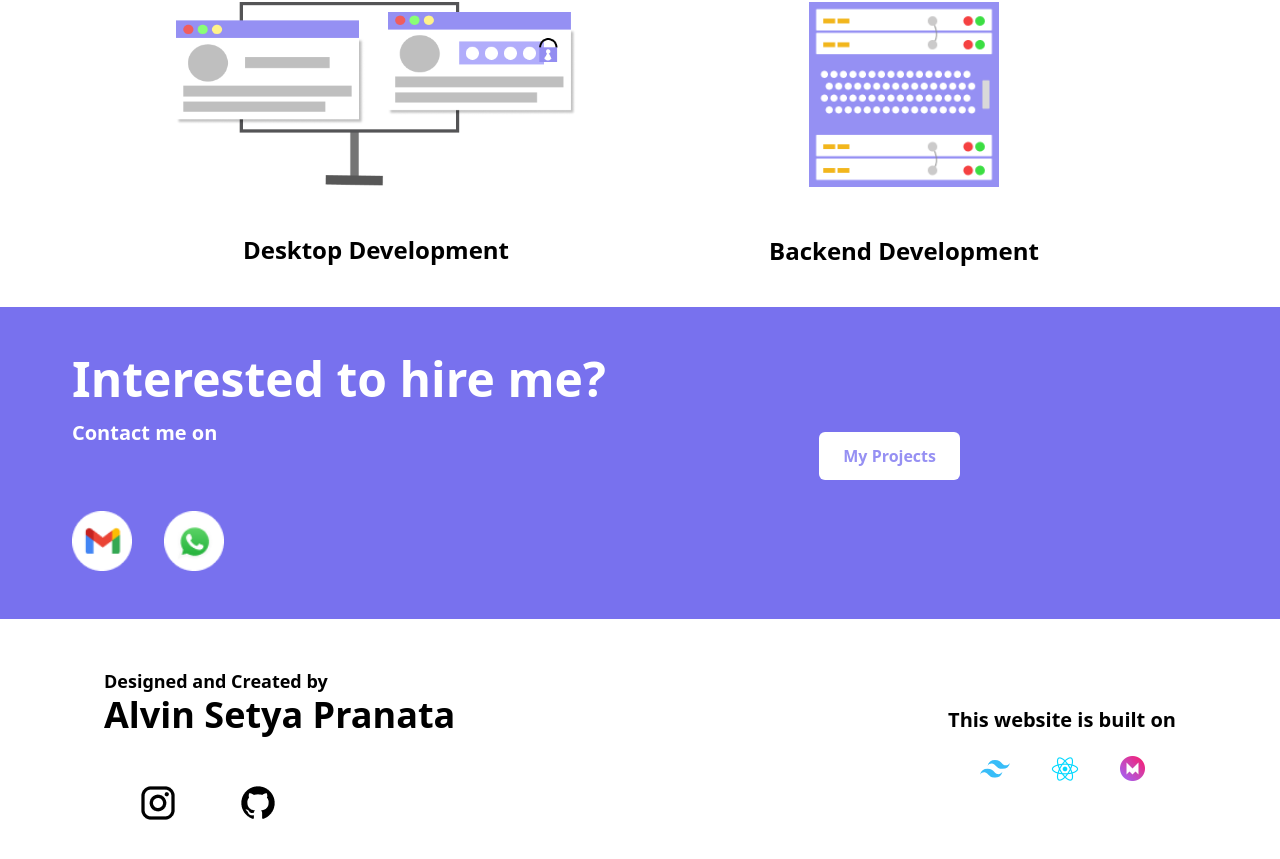
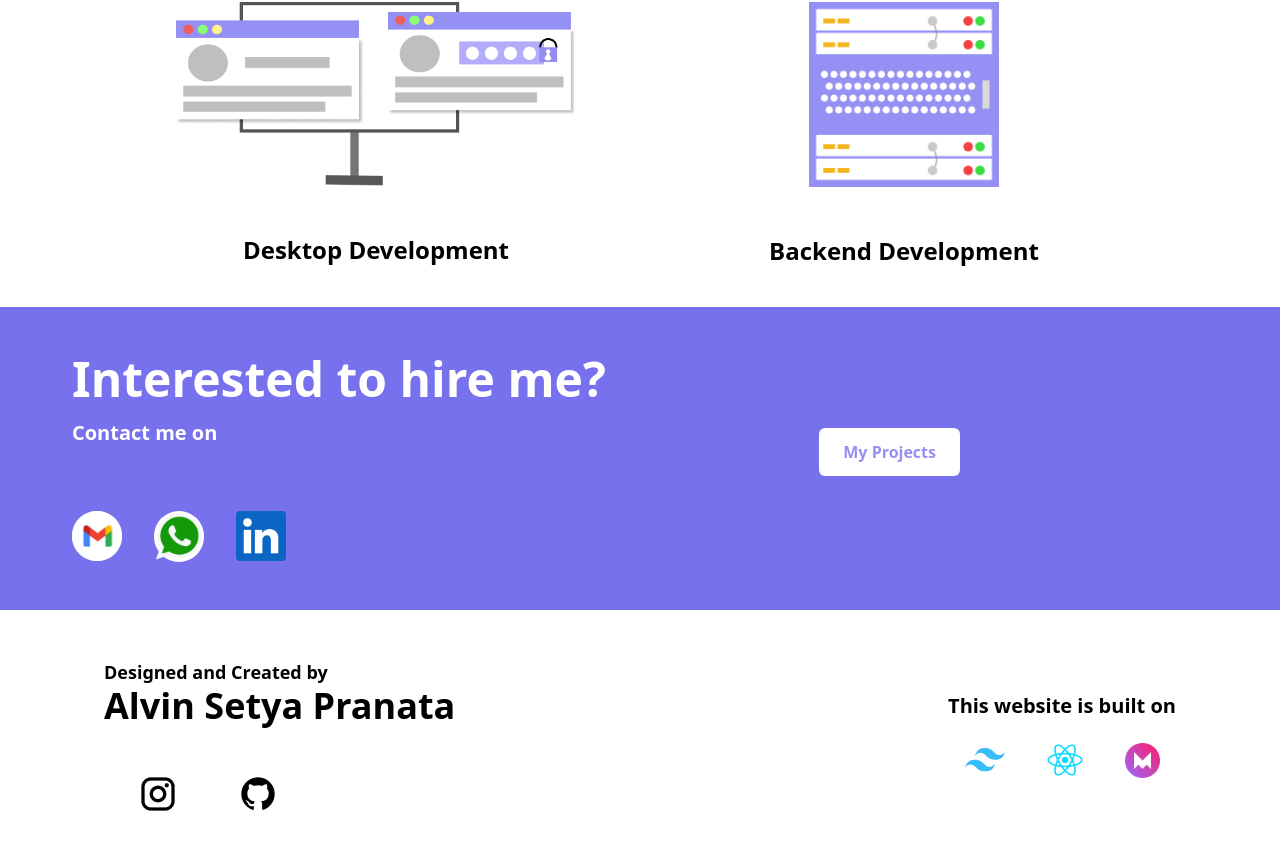
Before and after one commit to AlvinSetyaPranata/alvinsetyaportfolio, a React (Vite) app: page / in a window 1280 px wide. Shown: the part 1641-2500 px from the top of the page. Built offline with nearby package versions, Linux system fonts and the light colour scheme.

Commit message:
fix link, added linkedin

```diff
--- a/src/components/CircleLink.jsx
+++ b/src/components/CircleLink.jsx
@@ -2,9 +2,9 @@ import React from 'react'
 
 function CircleLink({url, linkTo}) {
   return (
-    <div className='rounded-full w-max md:mr-2 '>
+    <div className='rounded-full w-max md:mr-2 bg-white'>
         <a href={linkTo}>
-            <img src={url} className='w-[40px] md:w-[60px]' alt="icon" />
+            <img src={url} className='w-[40px] md:w-[50px]' alt="icon" />
         </a>
     </div>
   )
--- a/src/components/Footer.jsx
+++ b/src/components/Footer.jsx
@@ -19,11 +19,11 @@ function Footer() {
                 <div className='md:grid place-items-center hidden'>
                     <h2 className='font-semibold text-center whitespace-nowrap text-xl'>This website is built on</h2>
                     <div className='flex justify-center items-center gap-x-[40px] mt-[20px] w-full'>
-                        <img src="/tailwind.svg" className='w-[30px]' alt="logo" />
+                        <img src="/tailwind.svg" className='w-[40px]' alt="logo" />
 
-                        <img src="/reactjs.png" alt="logo" className='w-[30px] flex-shrink-0 flex-grow-0' />
+                        <img src="/reactjs.png" alt="logo" className='w-[40px] flex-shrink-0 flex-grow-0' />
 
-                        <img src="/framer.png" alt="logo" className='w-[25px] flex-shrink-0 flex-grow-0' />
+                        <img src="/framer.png" alt="logo" className='w-[35px] flex-shrink-0 flex-grow-0' />
                     </div>
                     <div>
 
--- a/src/pages/About/index.jsx
+++ b/src/pages/About/index.jsx
@@ -46,7 +46,7 @@ function About() {
             }
         },
 
-        'exit' : {
+        'exit': {
             x: [0, -500],
             opacity: 0,
             transition: {
@@ -86,25 +86,25 @@ function About() {
                     <div className='flex flex-col gap-y-[20px]'>
                         <motion.h3
                             className='font-bold text-3xl xl:text-4xl'
-                        initial={{x: -100, opacity: 0}}
-                        whileInView={{x: 0, opacity: 1, transition: {type: "spring", duration: 1}}}
+                            initial={{ x: -100, opacity: 0 }}
+                            whileInView={{ x: 0, opacity: 1, transition: { type: "spring", duration: 1 } }}
                         >Let me introduce myself</motion.h3>
                         <motion.p
                             className='font-semibold text-base xl:text-lg text-slate-400'
-                        initial={{y: 100, opacity: 0}}
-                        whileInView={{y: 0, opacity: 1, transition: {type: "tween", duration: 0.5}}}
+                            initial={{ y: 100, opacity: 0 }}
+                            whileInView={{ y: 0, opacity: 1, transition: { type: "tween", duration: 0.5 } }}
                         >My name is Alvin Setya Pranata, I'm college student's that focusing on Desktop, Website, and Mobile development, i've been expirienced for about 4 years, I started to get involved in programming when I was 14 years old, and since then I have been in first grade of high school, I learned about programming language self-taught, and I often work together with my classmates to make a project that can improve skills and knowledge</motion.p>
                     </div>
                     <div className='flex flex-col gap-y-[20px]'>
                         <motion.h3
                             className='font-bold text-3xl xl:text-4xl'
-                        initial={{x: -100, opacity: 0}}
-                        whileInView={{x: 0, opacity: 1, transition: {type: "spring", duration: 1, delay: 0.3}}}
+                            initial={{ x: -100, opacity: 0 }}
+                            whileInView={{ x: 0, opacity: 1, transition: { type: "spring", duration: 1, delay: 0.3 } }}
                         >My Expirience</motion.h3>
                         <motion.p
                             className='font-semibold text-lg xl:text-xl text-slate-400'
-                        initial={{y: 100, opacity: 0}}
-                        whileInView={{y: 0, opacity: 1, transition: {type: "tween", duration: 0.5, delay: 0.3}}}>
+                            initial={{ y: 100, opacity: 0 }}
+                            whileInView={{ y: 0, opacity: 1, transition: { type: "tween", duration: 0.5, delay: 0.3 } }}>
                             I've been working with popular framework such as React JS, Django, and Postgress to build website, and I once won 3rd place in a web design festival contest in Universitas Muhamaadiyah, and I also have expirience in freelancer</motion.p>
                     </div>
                 </section>
@@ -135,7 +135,7 @@ function About() {
                         whileInView="visible"
                     >
                         <CardSkills url="/weebstore.png" name="Weebstore" desc="A right place for otaku that have anything they needed" />
-                        <CardSkills url="/sheetwriter.png" name="Sheetwriter" desc="An application that help my father to make his work more efficient" reversed={true} delay={0.4}/>
+                        <CardSkills url="/sheetwriter.png" name="Sheetwriter" desc="An application that help my father to make his work more efficient" reversed={true} delay={0.4} />
                     </motion.div>
                 </section>
 
@@ -184,6 +184,7 @@ function About() {
                     <div className='flex items-center gap-4 xl:gap-6'>
                         <CircleLink linkTo="mailto:comand.alvin@gmail.com?subject=We want to hire you&body=messege" url="/gmail.png" />
                         <CircleLink linkTo="https://wa.me/6285334277450" url="/wa.png" />
+                        <CircleLink linkTo="https://www.linkedin.com/in/alvin-setya-3b23511b6" url="/linkedin.png" />
                     </div>
                 </motion.div>
 
--- a/src/pages/Home/index.jsx
+++ b/src/pages/Home/index.jsx
@@ -221,10 +221,11 @@ function Home() {
           <div className='flex items-center gap-4 md:gap-6'>
             <CircleLink linkTo="mailto:comand.alvin@gmail.com?subject=We want to hire you&body=messege" url="/gmail.png" />
             <CircleLink linkTo="https://wa.me/6285334277450" url="/wa.png" />
+            <CircleLink linkTo="https://www.linkedin.com/in/alvin-setya-3b23511b6" url="/linkedin.png" />
           </div>
         </motion.div>
 
-        <button className='right-[10%] md:right-[25%] top-[50%] md:top-[40%] text-lavender-500 font-semibold text-sm md:text-base py-[12px] md:py-[12px] px-4 md:px-6 bg-white absolute rounded-md'>My Projects</button>
+        <Link className='right-[10%] md:right-[25%] top-[50%] md:top-[40%] text-lavender-500 font-semibold text-sm md:text-base py-[12px] md:py-[12px] px-4 md:px-6 bg-white absolute rounded-md' to="/projects">My Projects</Link>
       </section>
 
     </motion.div>
```
Also changed, not shown: public/linkedin.png (added), public/wa.png. Lines whose indentation alone changed are shown as unchanged.
